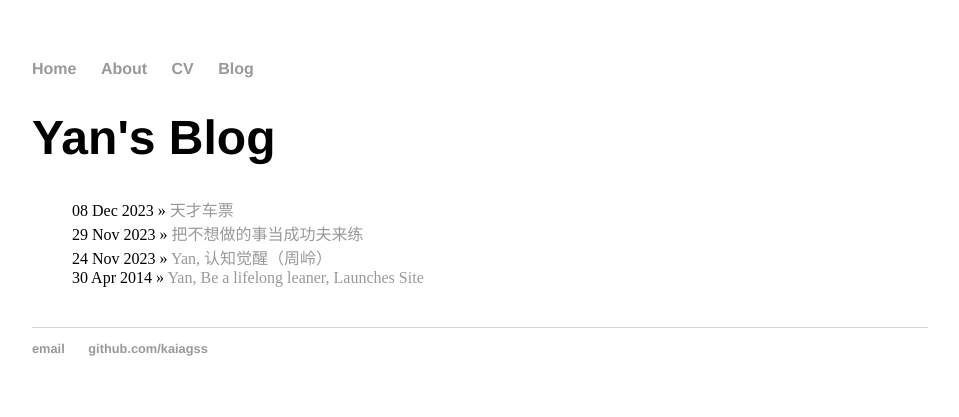
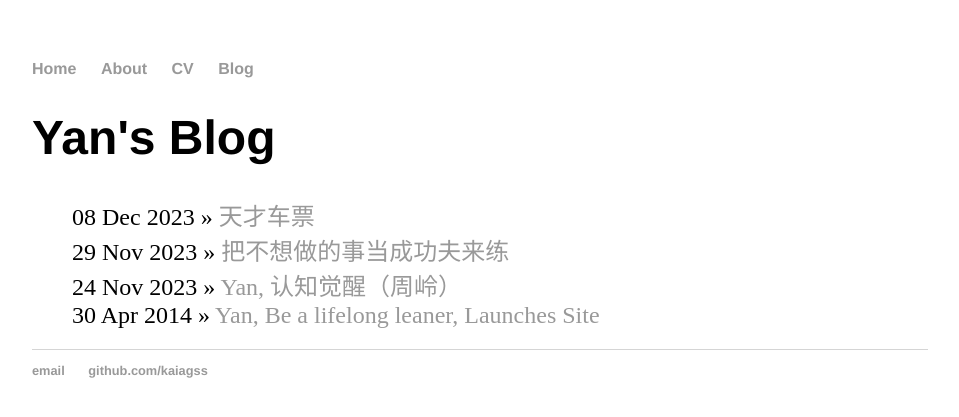
Before and after one commit to kaiagss/kaiagss.github.io, a Jekyll site: the page built from blog/index.html, in a window 1280 px wide. Shown: the top 417 px of the page, without its empty margins (160-1119 px from the left). Built offline with Jekyll 4.4.1, drawn with Linux system fonts in a browser that asks for light colours.

Commit message:
Update main.css

```diff
--- a/css/main.css
+++ b/css/main.css
@@ -43,7 +43,7 @@ ul.posts li {
 }
 
 /* Blog */
-ul.posts { margin: 20px auto 40px; font-size: 1.0em; }
+ul.posts { margin: 10px auto 20px; font-size: 1.5em; }
 ul.posts li { list-style: none; }
 
 /* CV */
```
